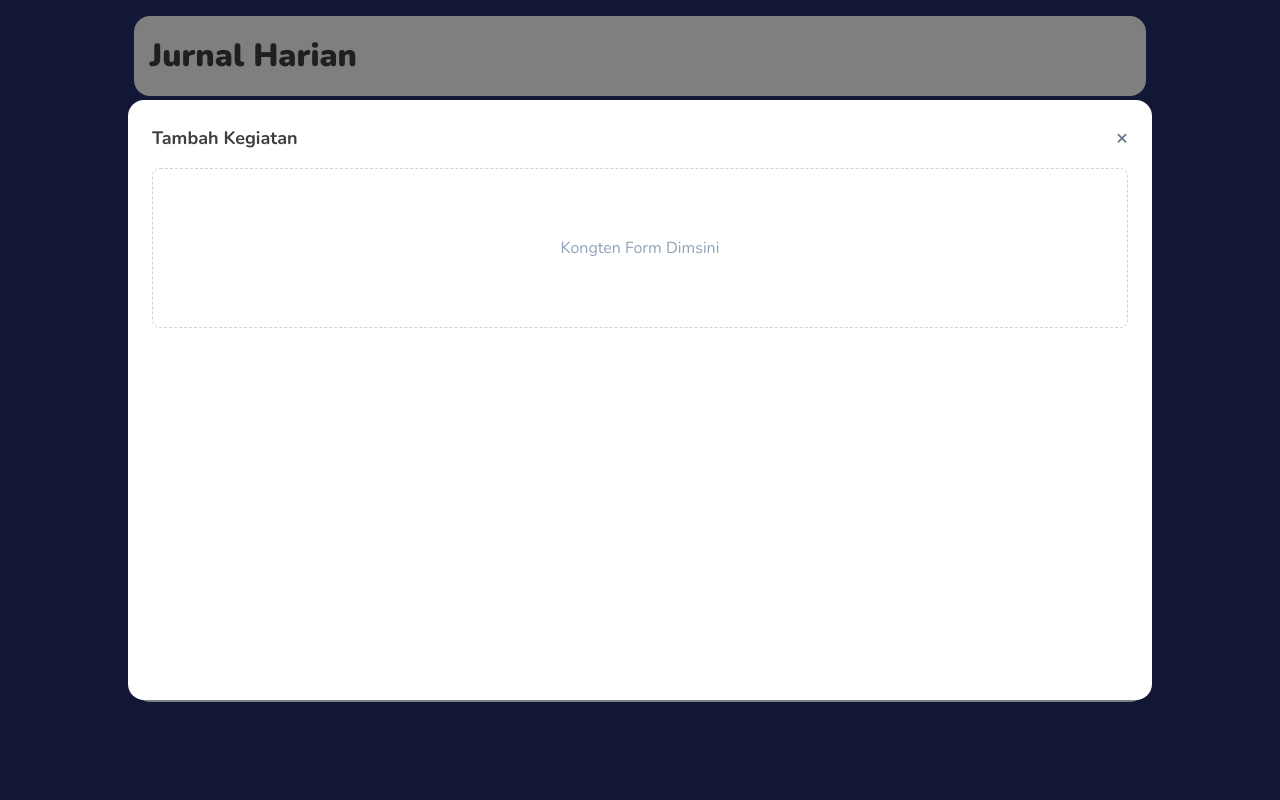
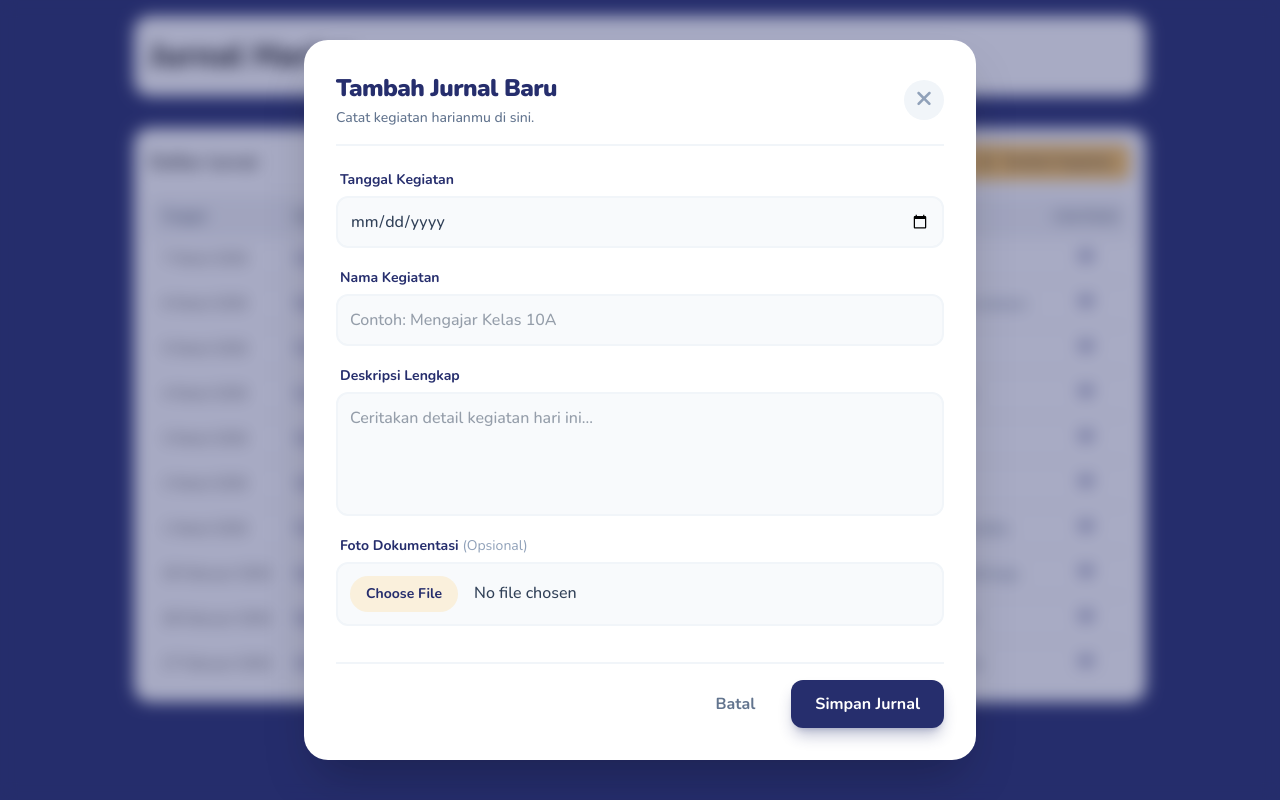
Before and after one commit to mdikavw/notes-smangad, a Next.js app: page /jurnal in a window 1280 px wide. Both pictures are taken after a click on the button "Tambah Kegiatan". Built offline with nearby package versions, Linux system fonts and the light colour scheme; no server answers.

Commit message:
input form edit after rebase

```diff
--- a/src/components/InputPopup.tsx
+++ b/src/components/InputPopup.tsx
@@ -1,4 +1,6 @@
 'use client';
+
+import { useState } from 'react';
 
 interface PopupTambahKegiatanProps {
     isOpen: boolean;
@@ -9,23 +11,103 @@ export function PopupTambahKegiatan({
     isOpen,
     onClose,
 }: PopupTambahKegiatanProps) {
+    const [loading, setLoading] = useState(false);
+
     if (!isOpen) return null;
 
+    const handleSubmit = async (e: React.FormEvent<HTMLFormElement>) => {
+        e.preventDefault();
+        setLoading(true);
+
+
+
+        setTimeout(() => {
+            setLoading(false);
+            onClose();
+        }, 1000);
+    };
+
     return (
-		<div className='fixed inset-0 z-50 flex items-center justify-center bg-black/50'>
-			<div className='bg-white rounded-2xl p-6 w-[80vw] h-[75vh] max-w-full'>
-				<div className='flex justify-between items-center mb-4'>
-					<span className='font-bold text-lg'>Tambah Kegiatan</span>
+        <div className='fixed inset-0 z-50 flex items-center justify-center bg-[#262e6d]/40 backdrop-blur-sm p-4'>
+            <div className='bg-white rounded-3xl p-6 md:p-8 w-full max-w-2xl max-h-[90vh] overflow-y-auto shadow-2xl animate-in fade-in zoom-in-95 duration-200'>
+
+                <div className='flex justify-between items-center mb-6 border-b-2 border-slate-100 pb-4'>
+                    <div>
+                        <h2 className='font-black text-2xl text-[#262e6d] tracking-tight'>Tambah Jurnal Baru</h2>
+                        <p className='text-sm text-slate-500 font-medium mt-1'>Catat kegiatan harianmu di sini.</p>
+                    </div>
                     <button
                         onClick={onClose}
-						className='text-slate-500 hover:text-slate-700 font-bold text-xl'>
+                        className='text-slate-400 hover:text-red-500 transition-colors font-bold text-3xl leading-none bg-slate-100 hover:bg-red-50 w-10 h-10 rounded-full flex items-center justify-center pb-1'>
                         &times;
                     </button>
                 </div>
 
-				<div className='h-40 border border-dashed border-slate-300 rounded-lg flex items-center justify-center text-slate-400'>
-					Kongten Form Dimsini
+                <form onSubmit={handleSubmit} className="flex flex-col gap-5">
+
+                    <div className="flex flex-col gap-1.5">
+                        <label className="text-sm font-bold text-[#262e6d] ml-1">Tanggal Kegiatan</label>
+                        <input
+                            type="date"
+                            name="tanggal"
+                            required
+                            className="p-3 border-2 border-slate-100 rounded-xl outline-none focus:border-[#ffc65c] focus:ring-4 focus:ring-[#ffc65c]/20 transition-all font-medium text-slate-700 w-full bg-slate-50"
+                        />
                     </div>
+
+                    <div className="flex flex-col gap-1.5">
+                        <label className="text-sm font-bold text-[#262e6d] ml-1">Nama Kegiatan</label>
+                        <input
+                            type="text"
+                            name="nama"
+                            placeholder="Contoh: Mengajar Kelas 10A"
+                            required
+                            className="p-3 border-2 border-slate-100 rounded-xl outline-none focus:border-[#ffc65c] focus:ring-4 focus:ring-[#ffc65c]/20 transition-all font-medium text-slate-700 w-full bg-slate-50"
+                        />
+                    </div>
+
+                    <div className="flex flex-col gap-1.5">
+                        <label className="text-sm font-bold text-[#262e6d] ml-1">Deskripsi Lengkap</label>
+                        <textarea
+                            name="deskripsi"
+                            rows={4}
+                            placeholder="Ceritakan detail kegiatan hari ini..."
+                            required
+                            className="p-3 border-2 border-slate-100 rounded-xl outline-none focus:border-[#ffc65c] focus:ring-4 focus:ring-[#ffc65c]/20 transition-all font-medium text-slate-700 w-full resize-none bg-slate-50"
+                        ></textarea>
+                    </div>
+
+                    <div className="flex flex-col gap-1.5">
+                        <label className="text-sm font-bold text-[#262e6d] ml-1">
+                            Foto Dokumentasi <span className="text-slate-400 font-normal">(Opsional)</span>
+                        </label>
+                        <input
+                            type="file"
+                            name="image"
+                            accept="image/*"
+                            className="p-3 border-2 border-slate-100 rounded-xl outline-none focus:border-[#ffc65c] focus:ring-4 focus:ring-[#ffc65c]/20 transition-all font-medium text-slate-700 w-full bg-slate-50
+                            file:mr-4 file:py-2 file:px-4 file:rounded-full file:border-0 file:text-sm file:font-bold file:bg-[#ffc65c]/20 file:text-[#262e6d] hover:file:bg-[#ffc65c]/40 file:transition-colors file:cursor-pointer"
+                        />
+                    </div>
+
+                    <div className="flex justify-end gap-3 mt-4 pt-4 border-t-2 border-slate-100">
+                        <button
+                            type="button"
+                            onClick={onClose}
+                            className="px-6 py-3 rounded-xl font-bold text-slate-500 hover:bg-slate-100 transition-colors"
+                        >
+                            Batal
+                        </button>
+                        <button
+                            type="submit"
+                            disabled={loading}
+                            className="px-6 py-3 rounded-xl font-bold bg-[#262e6d] text-white hover:bg-[#1a2150] transition-all shadow-lg shadow-[#262e6d]/30 hover:shadow-xl hover:-translate-y-0.5 disabled:opacity-50 disabled:hover:translate-y-0"
+                        >
+                            {loading ? 'Menyimpan...' : 'Simpan Jurnal'}
+                        </button>
+                    </div>
+                </form>
+
             </div>
         </div>
     );
```
Also changed, not shown: 1 other file (tests, documents, lock files or other folders). Lines whose indentation alone changed are shown as unchanged.
